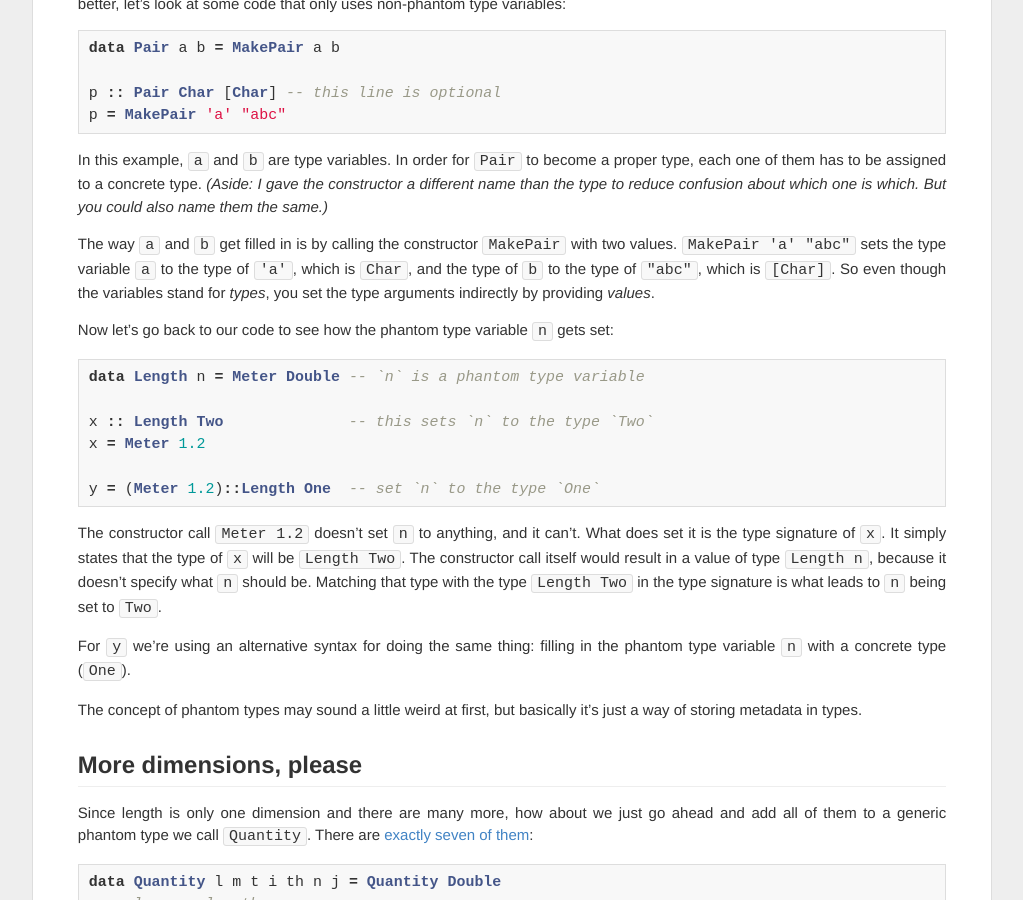
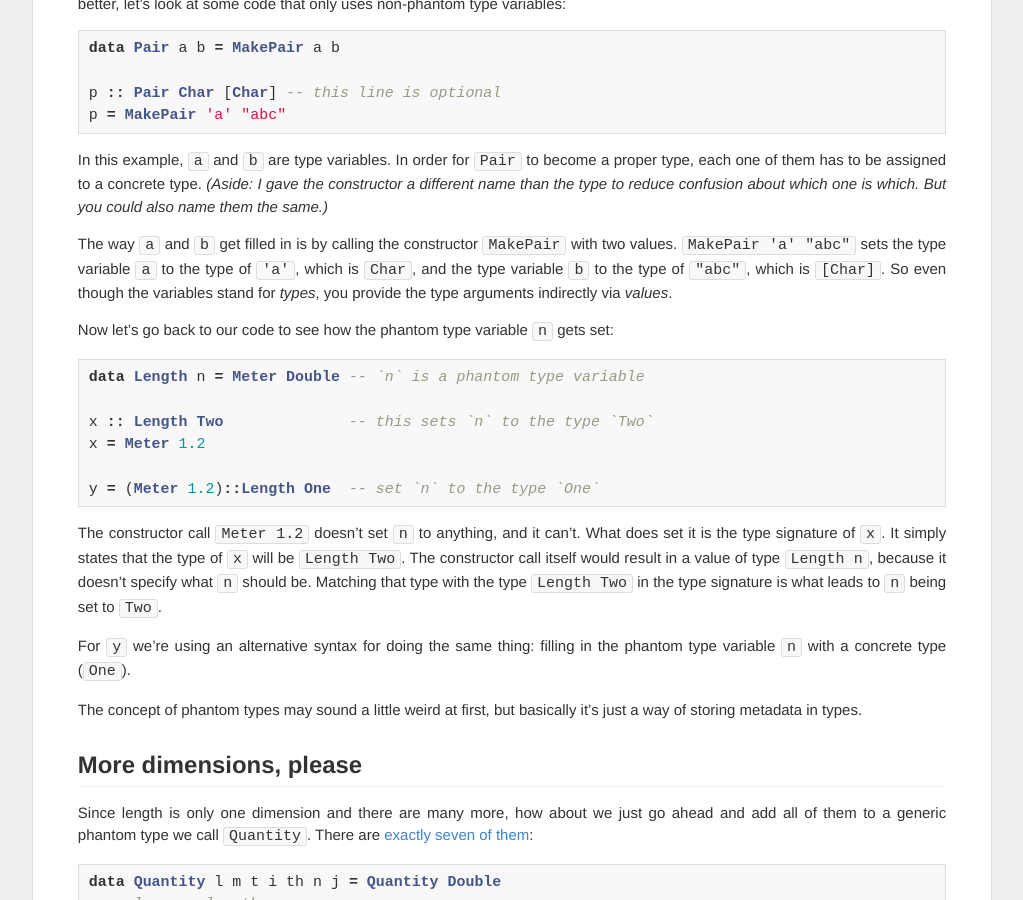
Before and after one commit to fronx/fronx.github.io, a Jekyll site: the page built from _posts/2013-12-24-physical-dimensions-and-types-2.md, in a window 1280 px wide and 900 px high, scrolled down 669 px. Shown: the whole window, without its empty margins (128-1151 px from the left). Built offline with Jekyll 4.4.1, drawn with Linux system fonts in a browser that asks for light colours; Markdown is read by kramdown in place of the engine named in the settings.

Commit message:
little fixes

```diff
--- a/_posts/2013-12-24-physical-dimensions-and-types-2.md
+++ b/_posts/2013-12-24-physical-dimensions-and-types-2.md
@@ -32,7 +32,7 @@ p = MakePair 'a' "abc"
 
 In this example, `a` and `b` are type variables. In order for `Pair` to become a proper type, each one of them has to be assigned to a concrete type. <i>(Aside: I gave the constructor a different name than the type to reduce confusion about which one is which. But you could also name them the same.)</i>
 
-The way `a` and `b` get filled in is by calling the constructor `MakePair` with two values. `MakePair 'a' "abc"` sets the type variable `a` to the type of `'a'`, which is `Char`, and the type of `b` to the type of `"abc"`, which is `[Char]`. So even though the variables stand for *types*, you set the type arguments indirectly by providing *values*.
+The way `a` and `b` get filled in is by calling the constructor `MakePair` with two values. `MakePair 'a' "abc"` sets the type variable `a` to the type of `'a'`, which is `Char`, and the type variable `b` to the type of `"abc"`, which is `[Char]`. So even though the variables stand for *types*, you provide the type arguments indirectly via *values*.
 
 Now let's go back to our code to see how the phantom type variable `n` gets set:
 
```
